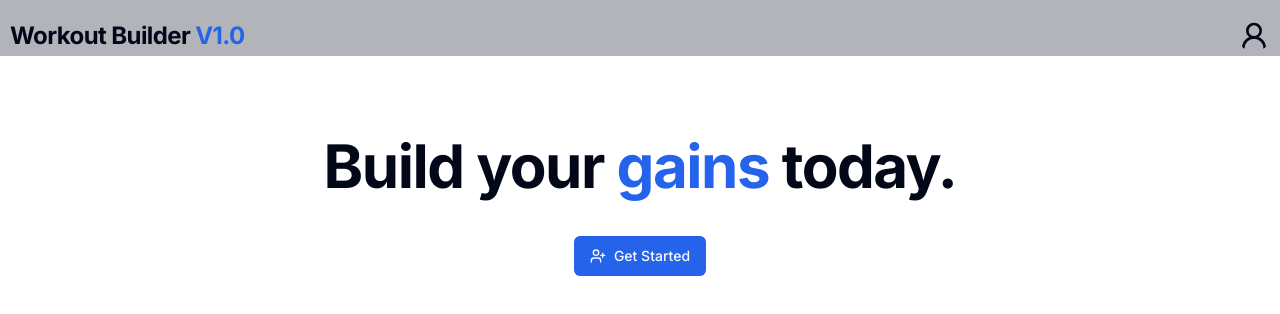
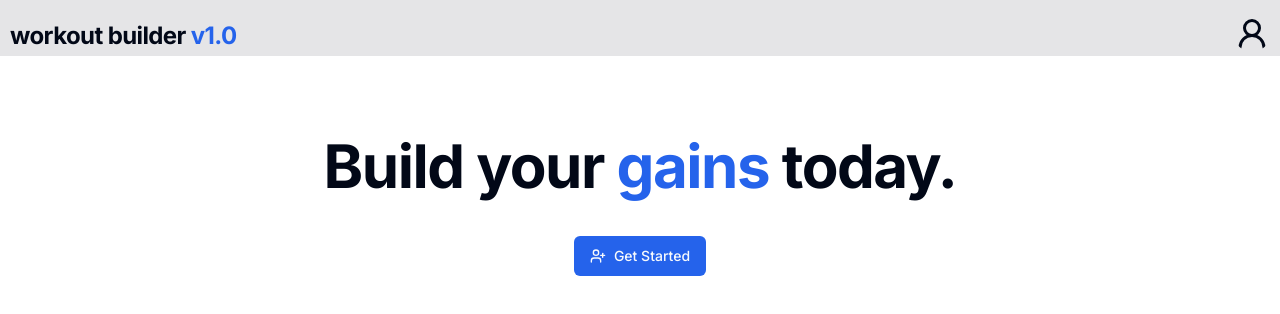
Before and after one commit to mpassava/workout-app, a Next.js app in the folder client/workout-app/: page / in a window 1280 px wide. Shown: the top 314 px of the page. Built offline with nearby package versions, Linux system fonts and the light colour scheme.

Commit message:
adjusted header styling and icon size

```diff
--- a/client/workout-app/components/HeaderBar.tsx
+++ b/client/workout-app/components/HeaderBar.tsx
@@ -4,15 +4,15 @@ import Link from "next/link";
 
 const HeaderBar = () => {
   return (
-    <MaxWidthWrapper className="flex flex-row min-h-14 py-1 bg-foreground/30">
+    <MaxWidthWrapper className="flex flex-row min-h-14 py-1 bg-foreground/10">
       <div className="flex-grow flex-1 text-left mt-auto">
         <h1 className="text-3xl font-bold tracking-tight text-foreground sm:text-2xl">
-          Workout Builder <span className="text-blue-600">V1.0</span>
+          workout builder <span className="text-blue-600">v1.0</span>
         </h1>
       </div>
       <div className="mt-auto">
         <Link href="#">
-          <UserRound className="h-8 w-8 hover:bg-primary/25 rounded-full" />
+          <UserRound className="h-9 w-9 hover:bg-primary/25 rounded-full" />
         </Link>
       </div>
     </MaxWidthWrapper>
```
